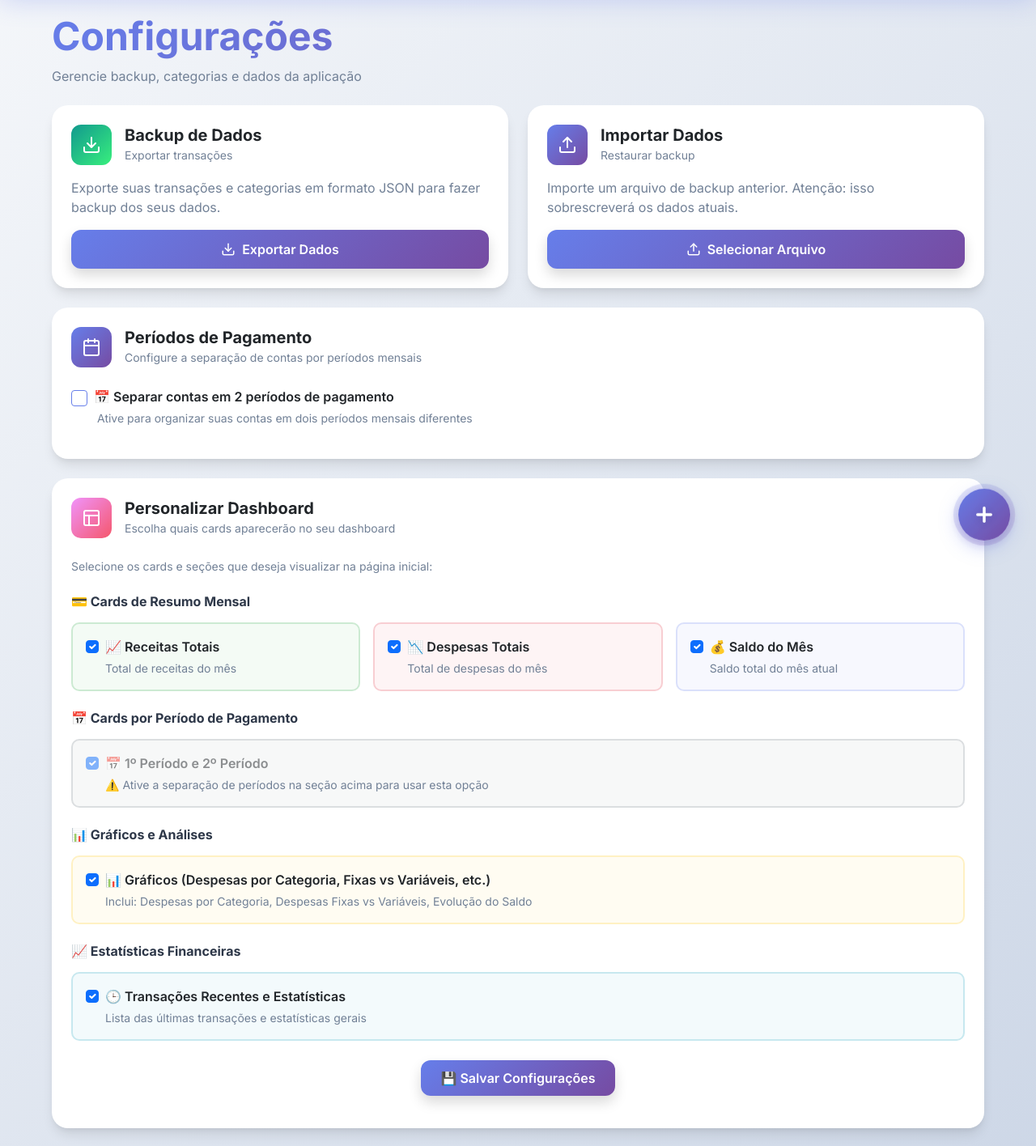
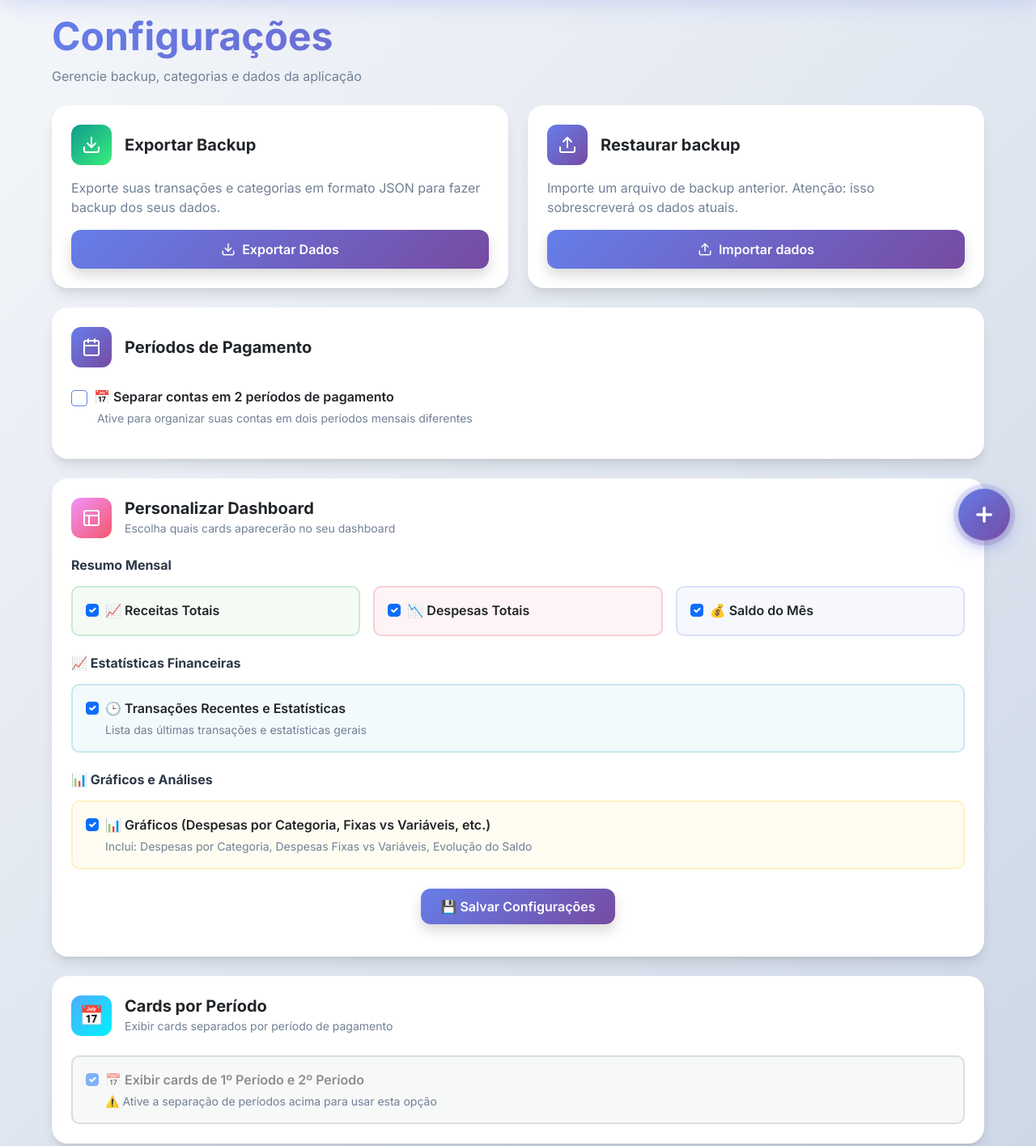
Before and after one commit to MatheusJosue/Planilha-Financeira, a Next.js app: page /configuracoes in a window 1280 px wide. Shown: the part 100-1516 px from the top of the page at 81% size. Built offline with nearby package versions, Linux system fonts and the light colour scheme; no server answers.

Commit message:
feat: update layout and labels for data export/import sections

```diff
--- a/app/configuracoes/page.tsx
+++ b/app/configuracoes/page.tsx
@@ -469,7 +469,7 @@ export default function SettingsPage() {
       </div>
 
       <Row className="g-3 g-md-4">
-        <Col xs={12} lg={6}>
+        <Col xs={6} lg={6}>
           <Card
             className="border-0 shadow-card h-100"
             style={{ overflow: "hidden" }}
@@ -489,8 +489,7 @@ export default function SettingsPage() {
                   <FiDownload size={24} className="text-white" />
                 </div>
                 <div>
-                  <h5 className="mb-0 fw-bold">Backup de Dados</h5>
-                  <small className="text-muted">Exportar transações</small>
+                  <h5 className="mb-0 fw-bold">Exportar Backup</h5>
                 </div>
               </div>
               <Card.Text className="text-muted mb-3">
@@ -516,7 +515,7 @@ export default function SettingsPage() {
           </Card>
         </Col>
 
-        <Col xs={12} lg={6}>
+        <Col xs={6} lg={6}>
           <Card
             className="border-0 shadow-card h-100"
             style={{ overflow: "hidden" }}
@@ -536,8 +535,7 @@ export default function SettingsPage() {
                   <FiUpload size={24} className="text-white" />
                 </div>
                 <div>
-                  <h5 className="mb-0 fw-bold">Importar Dados</h5>
-                  <small className="text-muted">Restaurar backup</small>
+                  <h5 className="mb-0 fw-bold">Restaurar backup</h5>
                 </div>
               </div>
               <Card.Text className="text-muted mb-3">
@@ -564,7 +562,7 @@ export default function SettingsPage() {
                 }}
               >
                 <FiUpload size={18} />
-                <span>Selecionar Arquivo</span>
+                <span>Importar dados</span>
               </Button>
             </Card.Body>
           </Card>
@@ -588,9 +586,6 @@ export default function SettingsPage() {
                 </div>
                 <div>
                   <h5 className="mb-0 fw-bold">Períodos de Pagamento</h5>
-                  <small className="text-muted">
-                    Configure a separação de contas por períodos mensais
-                  </small>
                 </div>
               </div>
 
@@ -751,18 +746,13 @@ export default function SettingsPage() {
               </div>
 
               <div className="mb-3">
-                <p className="text-muted small mb-4">
-                  Selecione os cards e seções que deseja visualizar na página
-                  inicial:
-                </p>
-
                 {/* Seção: Cards de Resumo */}
                 <div className="mb-4">
                   <h6
                     className="fw-bold mb-3"
                     style={{ color: "var(--foreground)" }}
                   >
-                    💳 Cards de Resumo Mensal
+                    Resumo Mensal
                   </h6>
                   <Row className="g-3">
                     <Col xs={12} md={4}>
@@ -787,9 +777,6 @@ export default function SettingsPage() {
                           }
                           className="fw-semibold"
                         />
-                        <small className="text-muted ms-4 d-block mt-1">
-                          Total de receitas do mês
-                        </small>
                       </div>
                     </Col>
 
@@ -815,9 +802,6 @@ export default function SettingsPage() {
                           }
                           className="fw-semibold"
                         />
-                        <small className="text-muted ms-4 d-block mt-1">
-                          Total de despesas do mês
-                        </small>
                       </div>
                     </Col>
 
@@ -843,54 +827,44 @@ export default function SettingsPage() {
                           }
                           className="fw-semibold"
                         />
-                        <small className="text-muted ms-4 d-block mt-1">
-                          Saldo total do mês atual
-                        </small>
                       </div>
                     </Col>
                   </Row>
                 </div>
 
-                {/* Seção: Cards por Período */}
+                {/* Seção: Estatísticas */}
                 <div className="mb-4">
                   <h6
                     className="fw-bold mb-3"
                     style={{ color: "var(--foreground)" }}
                   >
-                    📅 Cards por Período de Pagamento
+                    📈 Estatísticas Financeiras
                   </h6>
                   <Row className="g-3">
                     <Col xs={12}>
                       <div
                         className="p-3"
                         style={{
-                          background: periodSeparationEnabled
-                            ? "rgba(102, 126, 234, 0.05)"
-                            : "rgba(108, 117, 125, 0.05)",
+                          background: "rgba(23, 162, 184, 0.05)",
                           borderRadius: "10px",
-                          border: periodSeparationEnabled
-                            ? "2px solid rgba(102, 126, 234, 0.2)"
-                            : "2px solid rgba(108, 117, 125, 0.2)",
+                          border: "2px solid rgba(23, 162, 184, 0.2)",
                         }}
                       >
                         <Form.Check
                           type="checkbox"
-                          id="dashboard-periods"
-                          label="📅 1º Período e 2º Período"
-                          checked={dashboardCards.periodCards}
+                          id="dashboard-recent"
+                          label="🕒 Transações Recentes e Estatísticas"
+                          checked={dashboardCards.recentTransactions}
                           onChange={(e) =>
                             setDashboardCards({
                               ...dashboardCards,
-                              periodCards: e.target.checked,
+                              recentTransactions: e.target.checked,
                             })
                           }
                           className="fw-semibold"
-                          disabled={!periodSeparationEnabled}
                         />
                         <small className="text-muted ms-4 d-block mt-1">
-                          {periodSeparationEnabled
-                            ? "Exibe cards separados por período de pagamento"
-                            : "⚠️ Ative a separação de períodos na seção acima para usar esta opção"}
+                          Lista das últimas transações e estatísticas gerais
                         </small>
                       </div>
                     </Col>
@@ -937,45 +911,6 @@ export default function SettingsPage() {
                   </Row>
                 </div>
 
-                {/* Seção: Estatísticas */}
-                <div className="mb-4">
-                  <h6
-                    className="fw-bold mb-3"
-                    style={{ color: "var(--foreground)" }}
-                  >
-                    📈 Estatísticas Financeiras
-                  </h6>
-                  <Row className="g-3">
-                    <Col xs={12}>
-                      <div
-                        className="p-3"
-                        style={{
-                          background: "rgba(23, 162, 184, 0.05)",
-                          borderRadius: "10px",
-                          border: "2px solid rgba(23, 162, 184, 0.2)",
-                        }}
-                      >
-                        <Form.Check
-                          type="checkbox"
-                          id="dashboard-recent"
-                          label="🕒 Transações Recentes e Estatísticas"
-                          checked={dashboardCards.recentTransactions}
-                          onChange={(e) =>
-                            setDashboardCards({
-                              ...dashboardCards,
-                              recentTransactions: e.target.checked,
-                            })
-                          }
-                          className="fw-semibold"
-                        />
-                        <small className="text-muted ms-4 d-block mt-1">
-                          Lista das últimas transações e estatísticas gerais
-                        </small>
-                      </div>
-                    </Col>
-                  </Row>
-                </div>
-
                 <div className="text-center mt-4">
                   <Button
                     onClick={saveUserSettings}
@@ -992,6 +927,67 @@ export default function SettingsPage() {
                     💾 Salvar Configurações
                   </Button>
                 </div>
+              </div>
+            </Card.Body>
+          </Card>
+        </Col>
+
+        {/* Seção: Cards por Período */}
+        <Col xs={12}>
+          <Card className="border-0 shadow-card">
+            <Card.Body className="p-3 p-md-4">
+              <div className="d-flex align-items-center gap-3 mb-4">
+                <div
+                  className="d-flex align-items-center justify-content-center"
+                  style={{
+                    width: "50px",
+                    height: "50px",
+                    borderRadius: "12px",
+                    background:
+                      "linear-gradient(135deg, #4facfe 0%, #00f2fe 100%)",
+                  }}
+                >
+                  <span style={{ fontSize: "24px" }}>📅</span>
+                </div>
+                <div>
+                  <h5 className="mb-0 fw-bold">Cards por Período</h5>
+                  <small className="text-muted">
+                    Exibir cards separados por período de pagamento
+                  </small>
+                </div>
+              </div>
+
+              <div
+                className="p-3"
+                style={{
+                  background: periodSeparationEnabled
+                    ? "rgba(79, 172, 254, 0.05)"
+                    : "rgba(108, 117, 125, 0.05)",
+                  borderRadius: "10px",
+                  border: periodSeparationEnabled
+                    ? "2px solid rgba(79, 172, 254, 0.2)"
+                    : "2px solid rgba(108, 117, 125, 0.2)",
+                }}
+              >
+                <Form.Check
+                  type="checkbox"
+                  id="dashboard-periods"
+                  label="📅 Exibir cards de 1º Período e 2º Período"
+                  checked={dashboardCards.periodCards}
+                  onChange={(e) =>
+                    setDashboardCards({
+                      ...dashboardCards,
+                      periodCards: e.target.checked,
+                    })
+                  }
+                  className="fw-semibold"
+                  disabled={!periodSeparationEnabled}
+                />
+                <small className="text-muted ms-4 d-block mt-1">
+                  {periodSeparationEnabled
+                    ? "Exibe cards separados por período de pagamento"
+                    : "⚠️ Ative a separação de períodos acima para usar esta opção"}
+                </small>
               </div>
             </Card.Body>
           </Card>
```
